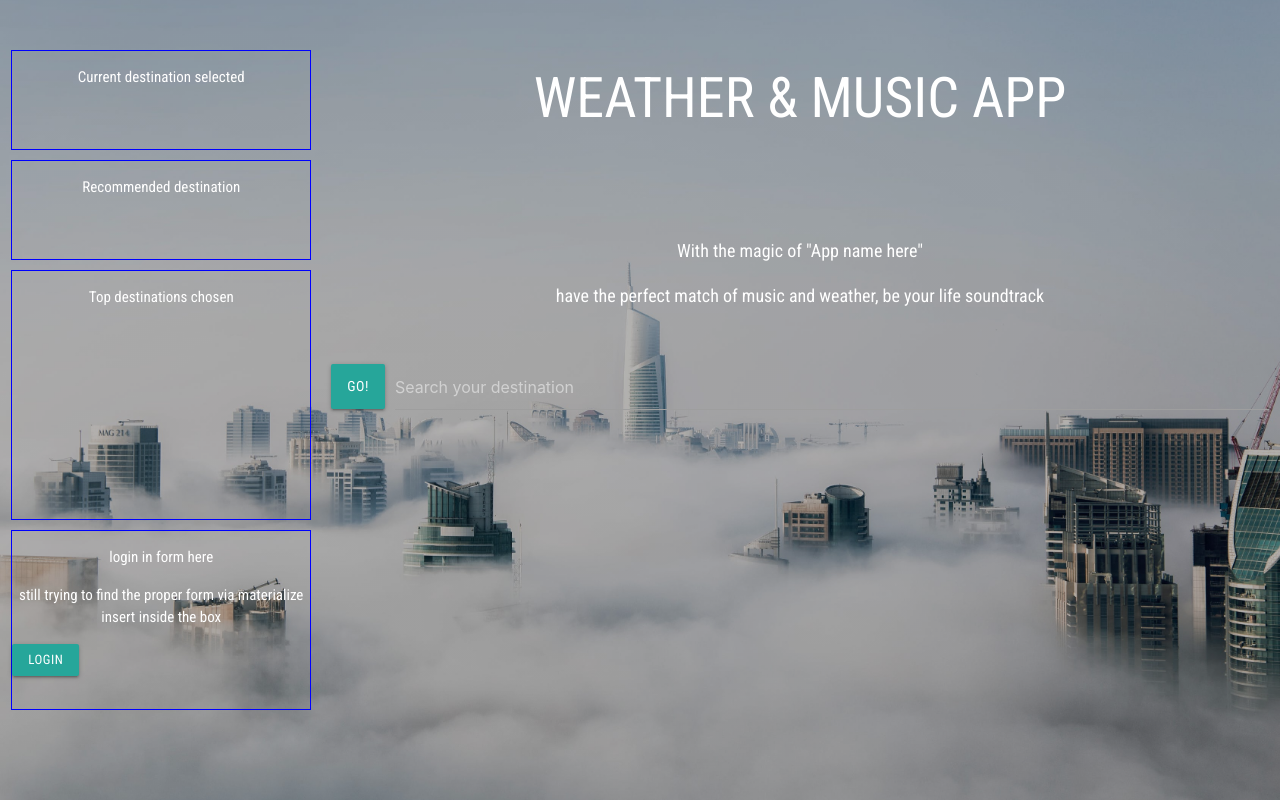
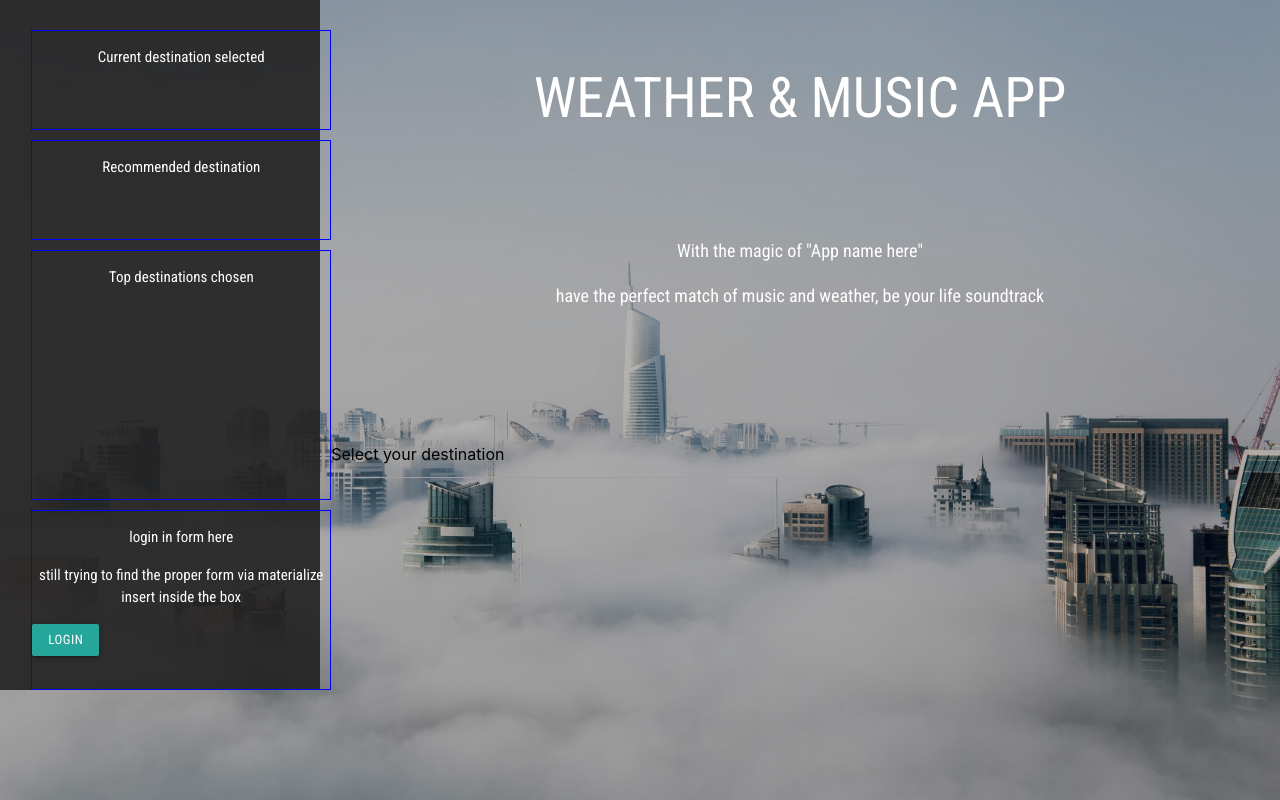
Before and after one commit to seaspatton13/Group-project-1, a plain HTML site: page index.html in a window 1280 px wide. Drawn offline with nearby package versions, Linux system fonts and the light colour scheme.

Commit message:
update 2.0

```diff
--- a/css/style.css
+++ b/css/style.css
@@ -10,11 +10,12 @@ body {
   font-family: 'Roboto Condensed', sans-serif;
 }
 #Current {
-  margin-top: 50px;
+  margin-top: 30px;
   width: 300px;
   height: 100px;
   border: 1px solid blue;
   box-sizing: border-box;
+  margin-left: 20px;
 }
 #Recommended {
   margin-top: 10px;
@@ -22,6 +23,7 @@ body {
   height: 100px;
   border: 1px solid blue;
   box-sizing: border-box;
+  margin-left: 20px;
 
 }
 #Top-Cities {
@@ -30,6 +32,7 @@ body {
   height: 250px;
   border: 1px solid blue;
   box-sizing: border-box;
+  margin-left: 20px;
 }
 #login-signup {
   margin-top: 10px;
@@ -37,6 +40,7 @@ body {
   height: 180px;
   border: 1px solid blue;
   box-sizing: border-box;
+  margin-left: 20px;
 }
 p {
   text-align: center;
@@ -46,3 +50,14 @@ p {
 #description {
   font-size: 18px;
 }
+.s3 {
+  background-color: rgba(34, 33, 33, 0.897);
+  height: 100%;
+}
+.input-field input[type=text]:focus + label {
+  color: #000;
+}
+
+.input-field {
+  margin-left: 500px;
+}
--- a/index.html
+++ b/index.html
@@ -40,18 +40,15 @@
                     <p>have the perfect match of music and weather, be your life soundtrack</p>
                 </div>
                     <br>
-
-                        <form action="#">
-                                <div class="file-field input-field">
-                                  <div class="btn">
-                                    <span>GO!</span>
-                                    <input type="file" multiple>
-                                  </div>
-                                  <div class="file-path-wrapper">
-                                    <input class="file-path validate" type="text" placeholder="Search your destination">
-                                  </div>
-                                </div>
-                              </form>
+                    <br>
+                    <br>
+                    <br>
+                    <div class="row">
+                      <div class="input-field col s8">
+                        <input value="Select your destination" id="first_name2" type="text" class="validate">
+                        <label class="active" for="first_name2">Let's set the mood</label>
+                      </div>
+                    </div>
                 </div>
 
                 </div>
```
